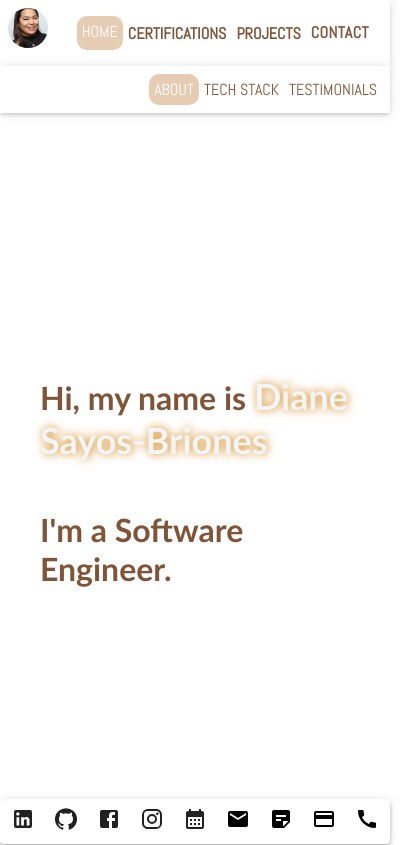
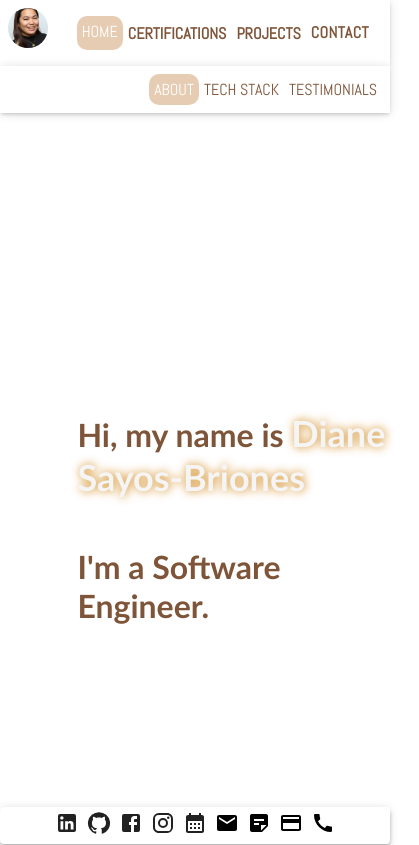
Before and after one commit to Diane-Sayos/Diane.Sayos.github.io, a React (Create React App) app: page / in a window 390 px wide. Shown: the top 845 px of the page, 419 px wide, since content can reach past the window. Built offline with nearby package versions, Linux system fonts and the light colour scheme.

Commit message:
finishing touches

```diff
--- a/src/components/contact/Contact.js
+++ b/src/components/contact/Contact.js
@@ -110,7 +110,7 @@ const Contact = () => {
             </article>
             <article>
                 <Fragment>
-                    <BootstrapButton onClick={openFormModalHandler}>
+                    <BootstrapButton onClick={openFormModalHandler} className="navbar-link">
                         CONTACT
                     </BootstrapButton>
                     <Dialog
--- a/src/components/footer/Footer.js
+++ b/src/components/footer/Footer.js
@@ -17,16 +17,16 @@ import './Footer.css';
 const Footer = () => {
 
     return (
-        <Paper sx={{ position: 'fixed', bottom: 0, left: 0, right: 0, p:0, display:"flex", justifyContent:"space-evenly" }} elevation={4}>
-            <LinkedInIcon sx={{m:"0.5rem"}} onClick={() => window.open("https://www.linkedin.com/in/diane-sayos-briones/", "_blank")}/>
-            <GitHubIcon sx={{m:"0.5rem"}} onClick={() => window.open("https://github.com/Diane-Sayos", "_blank")}/>
-            <FacebookIcon sx={{m:"0.5rem"}} onClick={() => window.open("https://www.facebook.com/dianenazares", "_blank")}/>
-            <InstagramIcon sx={{m:"0.5rem"}} onClick={() => window.open("https://www.instagram.com/_divineheart_/", "_blank")}/>
-            <CalendarMonthIcon sx={{m:"0.5rem"}} onClick={() => window.open("https://calendly.com/dianesayosbriones", "_blank")}/>
-            <a href="mailto:dianesayosbriones@gmail.com" target="_blank" rel="noreferrer" className="footer-button"><MailIcon sx={{m:"0.5rem"}}/></a>
-            <a href={resume} download className="footer-button"><StickyNote2Icon sx={{m:"0.5rem"}}/></a>
-            <a href={businessCard} download className="footer-button"><CreditCardIcon sx={{m:"0.5rem"}}/></a>
-            <a href="tel:+13473487287" target="_blank" rel="noreferrer" className="footer-button"><CallIcon sx={{m:"0.5rem"}}/></a>
+        <Paper sx={{ position: 'fixed', bottom: 0, left: 0, right: 0, p:0, display:"flex", justifyContent:"center" }} elevation={4}>
+            <LinkedInIcon sx={{m:"0.25rem"}} onClick={() => window.open("https://www.linkedin.com/in/diane-sayos-briones/", "_blank")}/>
+            <GitHubIcon sx={{m:"0.25rem"}} onClick={() => window.open("https://github.com/Diane-Sayos", "_blank")}/>
+            <FacebookIcon sx={{m:"0.25rem"}} onClick={() => window.open("https://www.facebook.com/dianenazares", "_blank")}/>
+            <InstagramIcon sx={{m:"0.25rem"}} onClick={() => window.open("https://www.instagram.com/_divineheart_/", "_blank")}/>
+            <CalendarMonthIcon sx={{m:"0.25rem"}} onClick={() => window.open("https://calendly.com/dianesayosbriones", "_blank")}/>
+            <a href="mailto:dianesayosbriones@gmail.com" target="_blank" rel="noreferrer" className="footer-button"><MailIcon sx={{m:"0.25rem"}}/></a>
+            <a href={resume} download className="footer-button"><StickyNote2Icon sx={{m:"0.25rem"}}/></a>
+            <a href={businessCard} download className="footer-button"><CreditCardIcon sx={{m:"0.25rem"}}/></a>
+            <a href="tel:+13473487287" target="_blank" rel="noreferrer" className="footer-button"><CallIcon sx={{m:"0.25rem"}}/></a>
         </Paper>
     )
 };
--- a/src/components/header/Header.css
+++ b/src/components/header/Header.css
@@ -13,27 +13,36 @@
     background-color: white;
     box-shadow: 0px 2px 4px -1px rgba(0,0,0,0.2), 0px 1px 10px 0px rgba(0,0,0,0.12);
 }
+
 .navbar-avatar-container {
     display: flex;
     justify-content:flex-start;
 }
+
 .avatar-name {
     margin: 0;
     padding: 5px;
     align-self: center;
 }
+
 .navbar-container  {
     display: flex;
     justify-content:flex-end;
     padding: .5em;
     background-color: white;
 }
+
 .navbar-link {
     text-decoration: none;
     color: #7f5539;
     font-weight: bolder;
     padding: 5px;
     align-self: center;
+}
+
+.navbar-link:hover {
+    border: 2px solid #E6CCB2;
+    border-radius: 10px;
 }
 
 .navbar-link-selected {
--- a/src/components/home/Home.css
+++ b/src/components/home/Home.css
@@ -21,6 +21,11 @@
     padding: 5px;
 }
 
+.homebar-link:hover {
+    border: 1px solid #E6CCB2;
+    border-radius: 10px;
+}
+
 .homebar-link-selected {
     text-decoration: none;
     color: white;
@@ -40,17 +45,16 @@
 .about-card {
     display: flex;
     flex-direction: row;
-    padding: 2rem auto 3rem auto;
+    /* padding: 2rem auto 3rem auto; */
     margin: 2rem auto 10rem auto;
     width: 100%;
 }
 
 .introduction {
     width: 100%;
-    margin: 1rem auto;
+    margin: 30% auto 3rem 10%;
     background-color: white;
     height: 70vh;
-    margin: 8rem auto 3rem 8rem;
 }
 
 .introduction h1 {
@@ -69,6 +73,8 @@
 .description-wrapper {
     background-color: #eed6be;
     border-radius: 90% 20% / 100% 20%;
+    padding:1rem;
+    margin-bottom: 40%;
 }
 
 .slider-container {
@@ -149,13 +155,14 @@ h2, h3, h4 {
         margin: 2rem auto 3rem auto;
     }
     .introduction {
-        padding: 20% 0;
-        margin: 0;
+        /* padding: 20% 0;
+        margin: 0; */
         height: 60vh;
         align-content: center;
     }
     .description-wrapper {
         border-radius: 90% 20% / 90% 20%;
+        margin-bottom: 25%;
     }
 }
 
```
